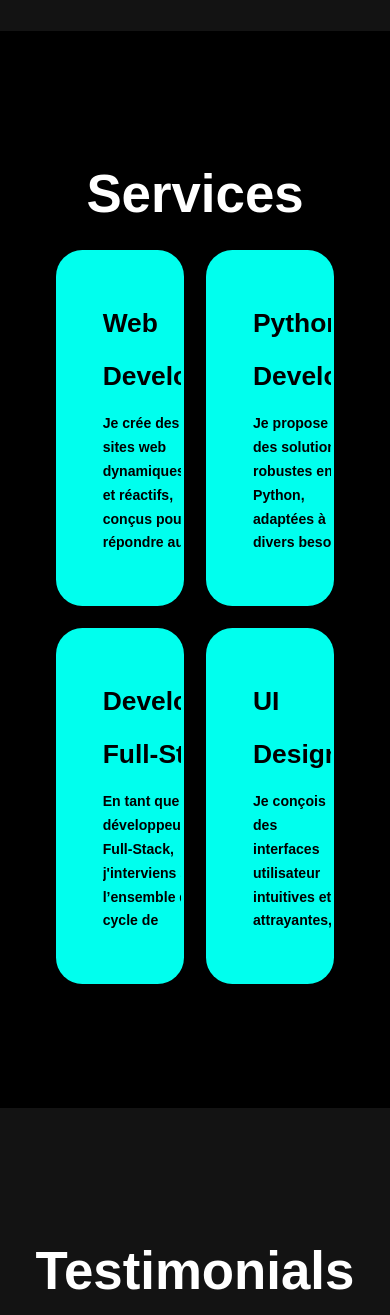
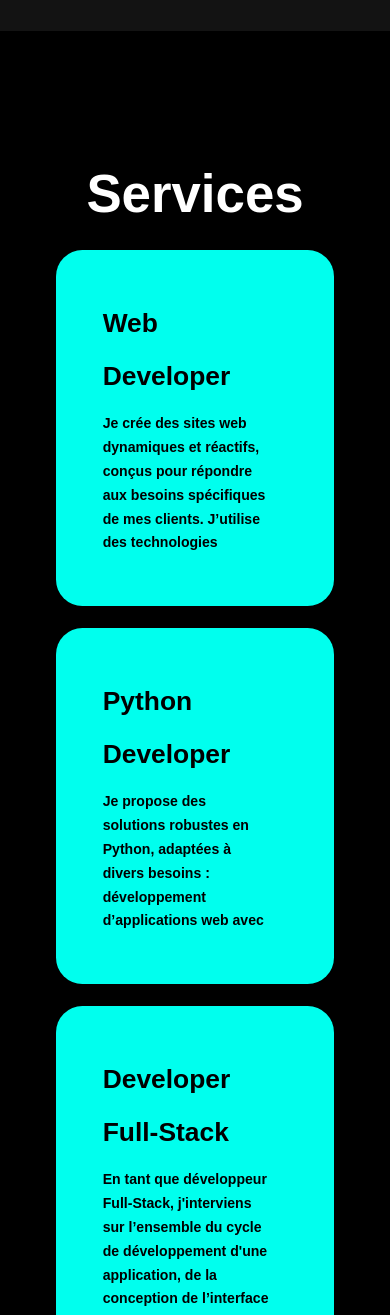
Before and after one commit to Orochichrys/Emmanuel-Bissa-Portfolio, a PHP site: page / in a window 390 px wide. Shown: the part 3267-4582 px from the top of the page. Run offline with PHP 8.4, Linux system fonts and the light colour scheme.

Commit message:
Update style.css

```diff
--- a/style.css
+++ b/style.css
@@ -666,4 +666,7 @@ span{
   .services h2{
     margin-bottom: 3rem;
   }
+  .services-container{
+    grid-template-columns: repeat(1,1fr);
+  }
 }
```
